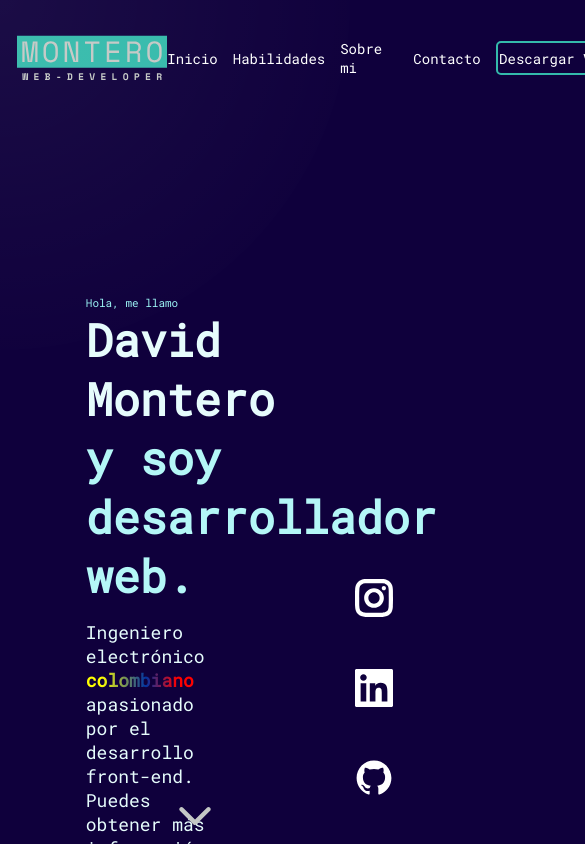
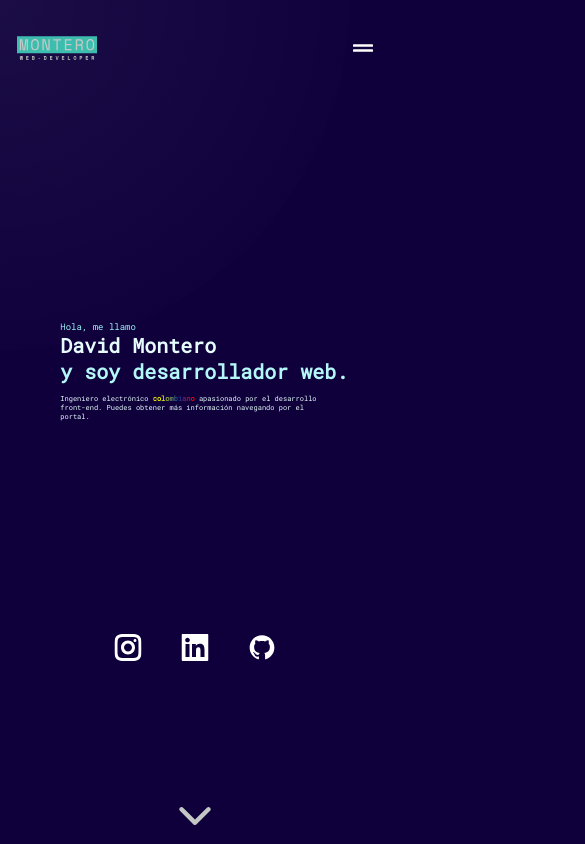
Before and after one commit to montero219/PortafolioWeb, a React (Create React App) app: page / in a window 390 px wide. Shown: the whole page, 585 px wide, since content can reach past the window. Built offline with nearby package versions, Linux system fonts and the light colour scheme.

Commit message:
cambios responsive

```diff
--- a/src/App.css
+++ b/src/App.css
@@ -44,3 +44,18 @@ html{
     display: flex;
     flex-direction: column;
 }
+@media (max-width: 955px) {
+    .iconos{
+        justify-content: center;
+        gap: 40px;
+        font-size: 27px;
+        color: white;
+        position: fixed;
+        bottom: 0;
+        top: 75%;
+        height: 50px;
+        display: flex;
+        flex-direction: row;
+        left:50%;
+    }
+}
--- a/src/App.js
+++ b/src/App.js
@@ -9,7 +9,7 @@ import style from "./App.css"
 function PortafolioWeb() {
   return (
     <>
-      <Linterna />
+      <Linterna/>
       <section className="container">
         <Navbar/>
       </section>
--- a/src/components/Navbar.jsx
+++ b/src/components/Navbar.jsx
@@ -1,5 +1,7 @@
 import React from 'react';
 import logo from "../assets/logo.svg";
+import { FaGripLines, } from "react-icons/fa";
+
 // eslint-disable-next-line no-unused-vars
 import styles from './stylescomponent.css'
 const Navbar = () => {
@@ -23,7 +25,13 @@ const Navbar = () => {
           <a href="#contacto">Contacto</a>
           <div className='CV' onClick={descargarCV} >Descargar VD</div>
         </div>
+        <div className='menu'>
+          <FaGripLines className='icono-menu'/>
+        </div>
       </section>
+      {/* <section  className='menu'>
+
+      </section> */}
     </div>
   );
 }
--- a/src/components/Presentacion.jsx
+++ b/src/components/Presentacion.jsx
@@ -5,6 +5,7 @@ import styles from './stylescomponent.css'
 const Presentacion = () => {
   return (
     <div className="container-presentation-text">
+      <div className='text-present'>
         <h4>Hola, me llamo</h4>
         <h1>David Montero</h1>
         <h3>y soy desarrollador web.</h3>
@@ -17,6 +18,7 @@ const Presentacion = () => {
           </span>
         </div>
       </div>
+  </div>
     )
 }
 export default Presentacion;
--- a/src/components/stylescomponent.css
+++ b/src/components/stylescomponent.css
@@ -48,7 +48,7 @@ width: 100%;}
     height: 100px;
 }
 .container-presentation-text{
-    width: 50%;
+    width: 68%;
     position: fixed;
     bottom: 0;
     left: 47%;
@@ -104,7 +104,7 @@ width: 100%;}
   .description{
     display: flex;
     margin-top: 15px;
-    width: 60%;
+    width: 83%;
 }
 .description span {
     font-size: 18px;
@@ -133,3 +133,92 @@ width: 100%;}
     color: #34baab;
     cursor: pointer;
 }
+.menu{
+    display: none;
+}
+.icono-menu{
+    color:white;
+    font-size: 20px;
+}
+
+@media (max-width: 955px) {
+    .text-present{
+        position: relative;
+        left:20%
+    }
+
+    .container-presentation-text h4{
+        font-size: 17px;
+    }
+
+    .container-presentation-text h1{
+        font-size: 31px;
+    }
+
+    .container-presentation-text h3{
+        font-size: 31px;
+    }
+
+    .description span{
+        font-size: 11px;
+    }
+    .description{
+        width: 66%;
+    }
+
+}
+@media (max-width: 1077px) {
+    .menu{
+        display: flex;
+    }
+    .items-navbar-style{
+        display: none;
+
+    }
+    .container-logo img {
+        width: 80px;
+        height: 80px;
+    }
+    .presentation{
+        width: 100%;
+        height: 432px;
+    }
+
+}
+@media (max-width:670px){
+    .text-present {
+        position: relative;
+        left: 10%;
+    }
+}
+@media (max-width: 498px) {
+    .container-presentation-text {
+        width: 83%;
+        position: fixed;
+        bottom: 0;
+        left: 47%;
+        transform: translateX(-50%);
+        top: 38%;
+        height: 35%;
+    }
+    .text-present {
+        position: relative;
+        left: 12%;
+    }
+    .container-presentation-text h4 {
+        font-size: 9px;
+    }
+    .container-presentation-text h1 {
+        font-size: 20px;
+    }
+    .container-presentation-text h3 {
+        font-size: 20px;
+    }
+    .description {
+        width: 80%;
+        margin-top: 10px;
+    }
+    .description span {
+        font-size: 7px;
+    }
+}
```
Lines whose indentation alone changed are shown as unchanged.
